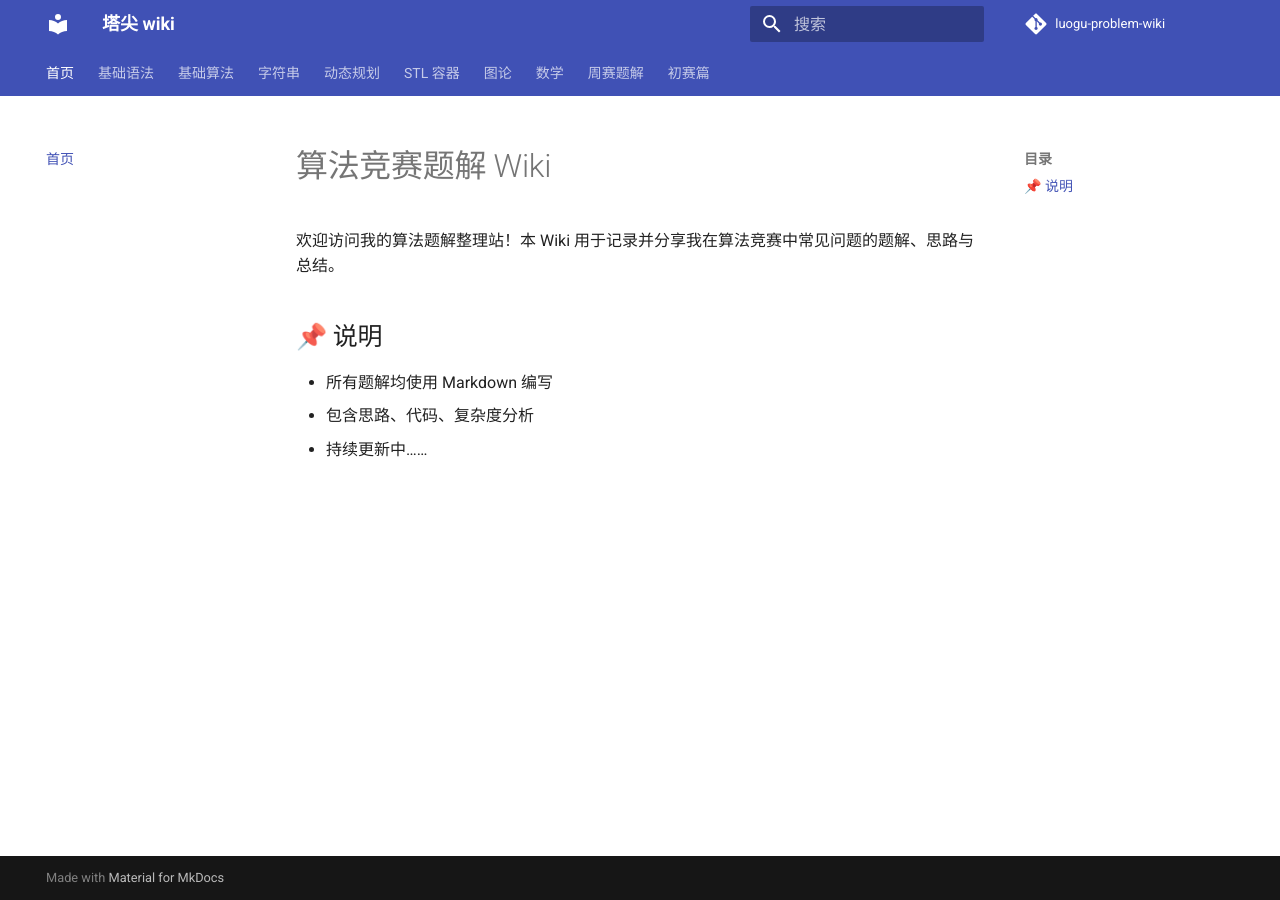
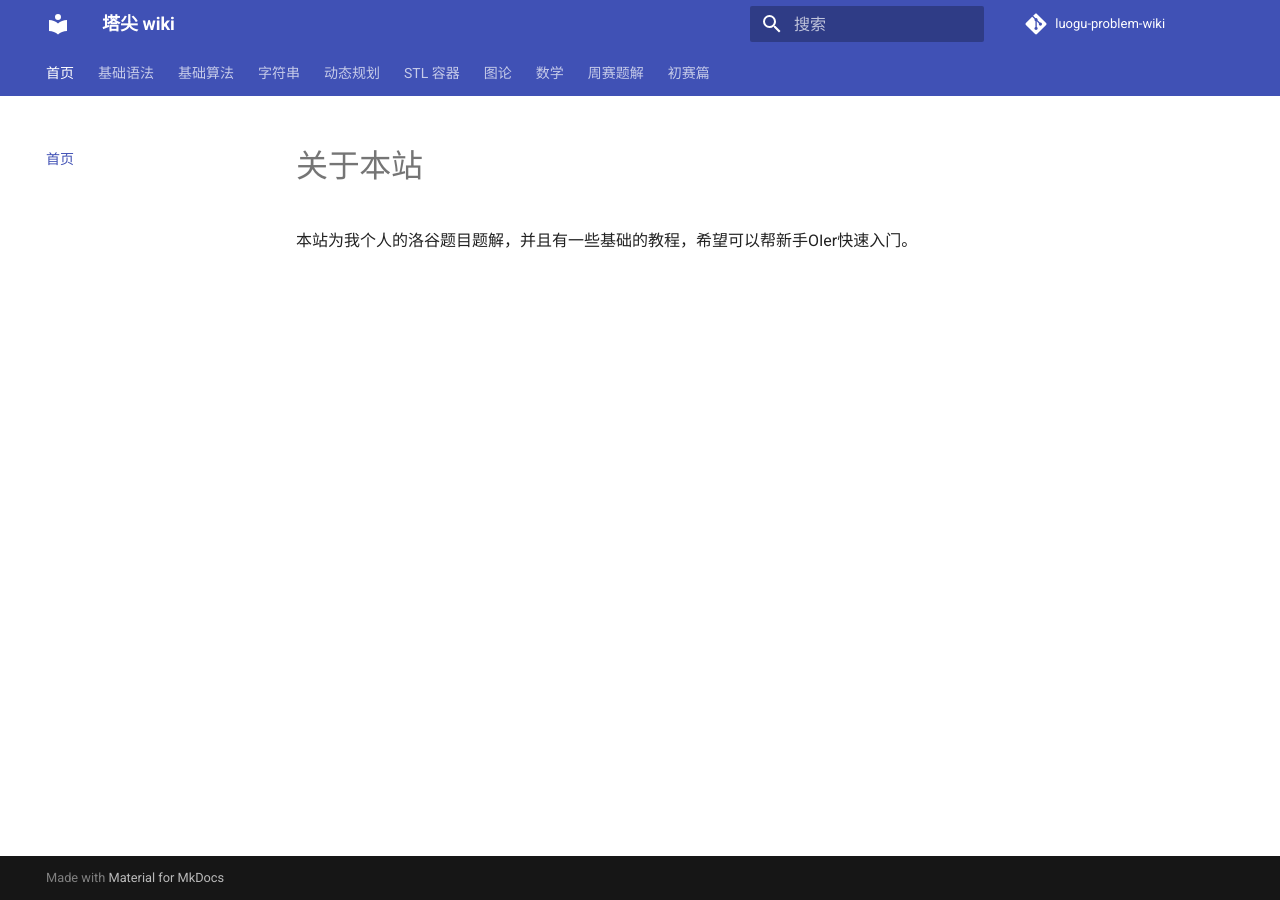
Before and after one commit to ljx2013/carmel-wiki, an MkDocs documentation site: the page built from docs/index.md, in a window 1280 px wide. Built offline with MkDocs 1.6.1 and Material for MkDocs 9.7.7, drawn with Linux system fonts in a browser that asks for light colours; comment, search, counter and statistics services are not loaded.

Commit message:
更新首页：改为『关于本站』介绍

```diff
--- a/docs/index.md
+++ b/docs/index.md
@@ -1,12 +1,3 @@
-# 算法竞赛题解 Wiki
+# 关于本站
 
-欢迎访问我的算法题解整理站！本 Wiki 用于记录并分享我在算法竞赛中常见问题的题解、思路与总结。
-
-
-
-
-## 📌 说明
-
-- 所有题解均使用 Markdown 编写
-- 包含思路、代码、复杂度分析
-- 持续更新中……
+本站为我个人的洛谷题目题解，并且有一些基础的教程，希望可以帮新手OIer快速入门。
```
